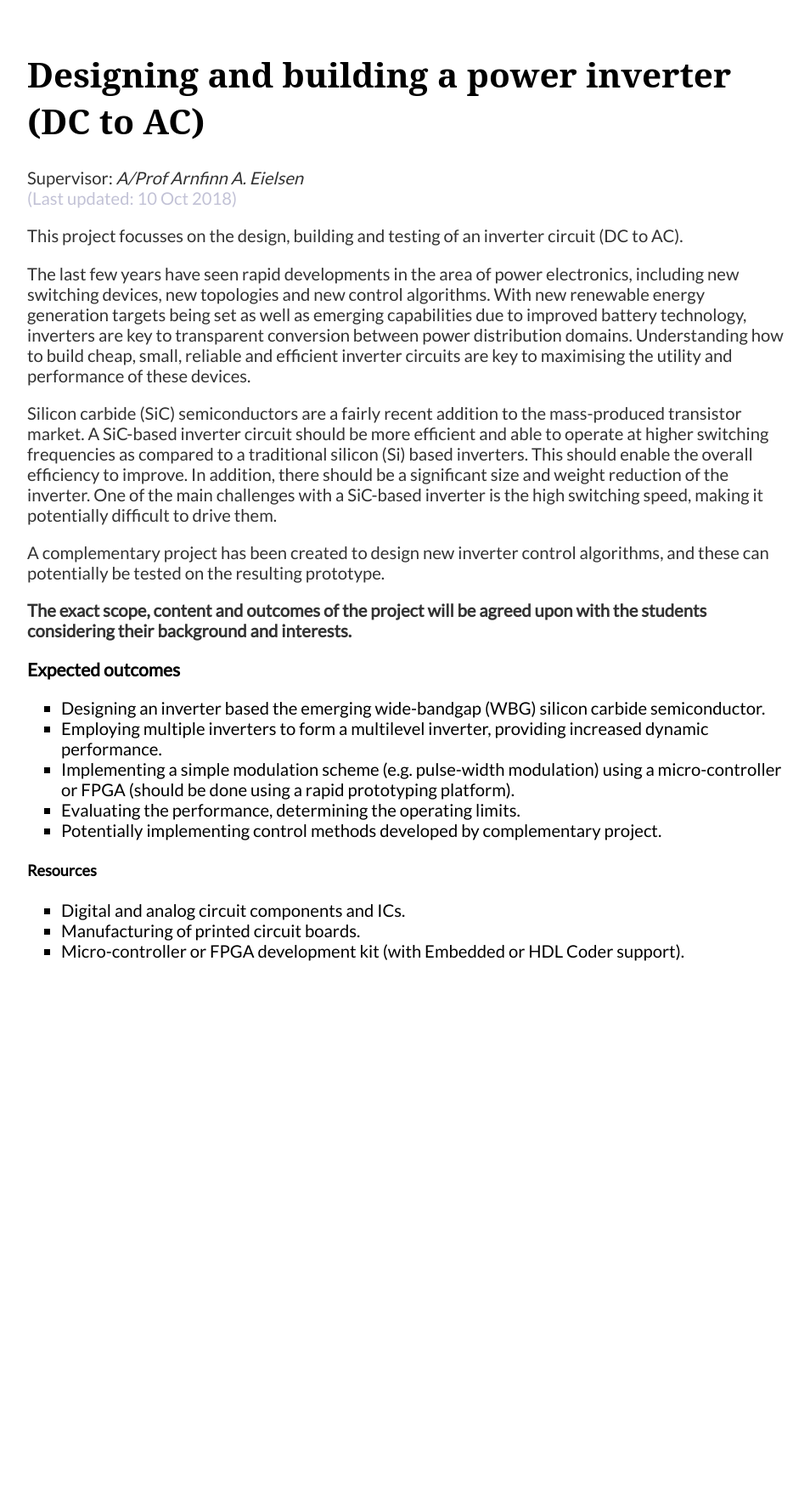
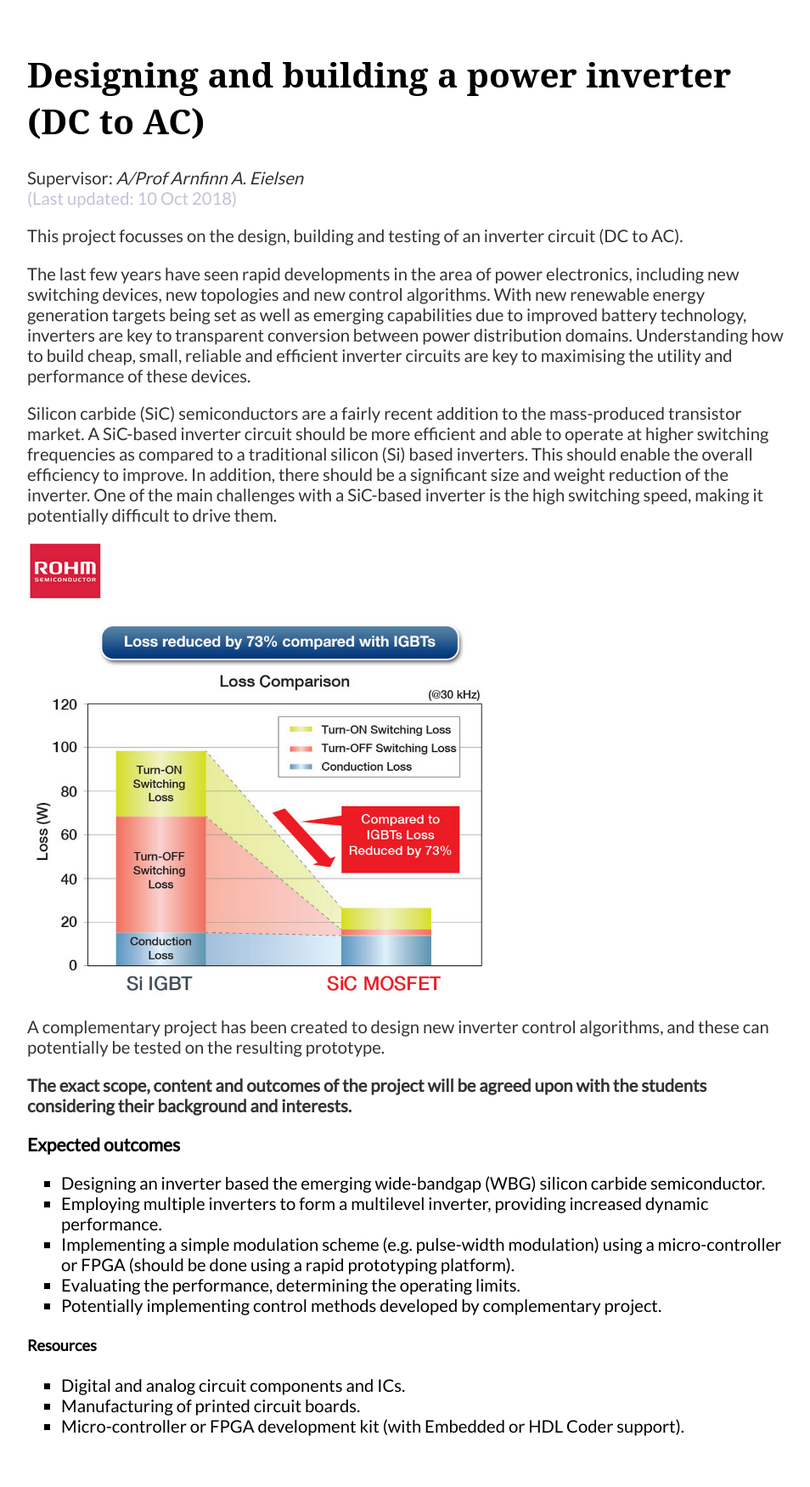
Before and after one commit to eielsen/eielsen.github.io, a Jekyll site: the page built from _posts/2018-10-10-inverter-circuit.md, in a window 1280 px wide. Shown: the whole page at 85% size, without its empty margins (160-1114 px from the left). Built offline with Jekyll 4.4.1, drawn with Linux system fonts in a browser that asks for light colours; some web fonts are replaced; before the commit the page ends 1191 px from its top, so only the background shows below that.

Commit message:
Update 2018-10-10-inverter-circuit.md

```diff
--- a/_posts/2018-10-10-inverter-circuit.md
+++ b/_posts/2018-10-10-inverter-circuit.md
@@ -15,6 +15,8 @@ The last few years have seen rapid developments in the area of power electronics
 
 Silicon carbide (SiC) semiconductors are a fairly recent addition to the mass-produced transistor market. A SiC-based inverter circuit should be more efficient and able to operate at higher switching frequencies as compared to a traditional silicon (Si) based inverters. This should enable the overall efficiency to improve. In addition, there should be a significant size and weight reduction of the inverter. One of the main challenges with a SiC-based inverter is the high switching speed, making it potentially difficult to drive them.
 
+![SiC benefits.](/images/2ndGenLossComparison.jpg "SiC benefits")
+
 A complementary project has been created to design new inverter control algorithms, and these can potentially be tested on the resulting prototype.
 
 **The exact scope, content and outcomes of the project will be agreed upon with the students considering their background and interests.**
```
